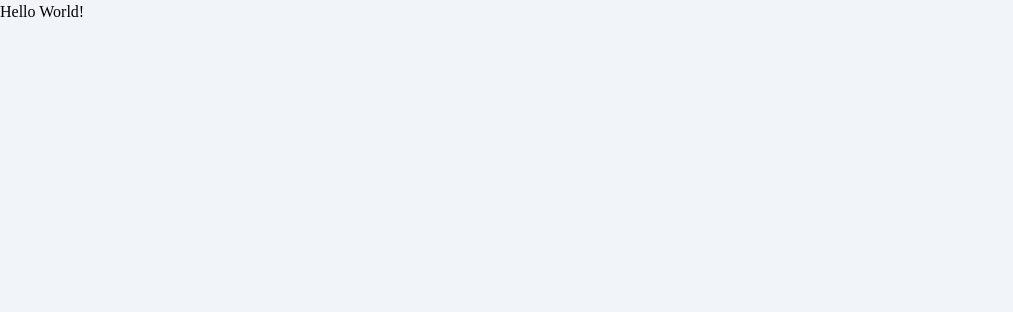
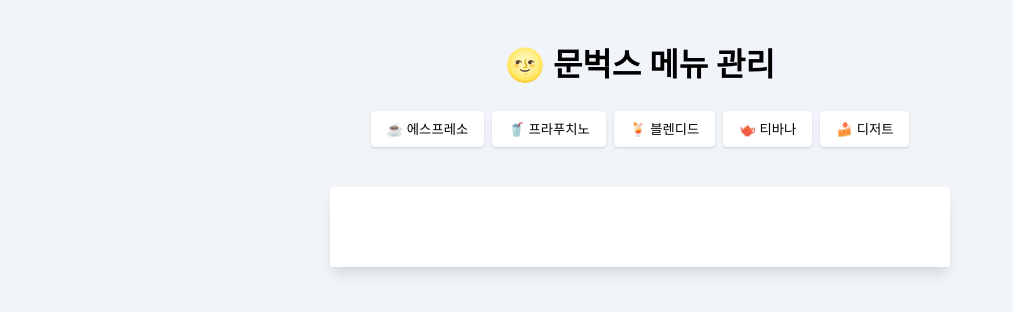
Before and after one commit to tjdgus3160/blackcoffee, a React (Create React App) app in the folder packages/client/: page / in a window 1280 px wide. Shown: the top 312 px of the page, without its empty margins (0-1013 px from the left). Built offline with nearby package versions, Linux system fonts and the light colour scheme.

Commit message:
add(client): Navigator

```diff
--- a/packages/client/src/App.tsx
+++ b/packages/client/src/App.tsx
@@ -1,5 +1,18 @@
+import Navigator from '@components/Navigator';
+
 function App() {
-  return <div>Hello World!</div>;
+  return (
+    <div id="app" className="px-4">
+      <div className="d-flex justify-center mt-5 w-100">
+        <div className="w-100">
+          <Navigator />
+          <main className="mt-10 d-flex justify-center">
+            <div className="wrapper bg-white p-10"></div>
+          </main>
+        </div>
+      </div>
+    </div>
+  );
 }
 
 export default App;
--- /dev/null
+++ b/packages/client/src/components/Navigator.tsx
@@ -0,0 +1,22 @@
+import {map} from 'lodash-es';
+
+import {CATAGORY} from '@utils';
+
+const Navigator = () => {
+  return (
+    <header className="my-4">
+      <a href="/" className="text-black">
+        <h1 className="text-center font-bold">🌝 문벅스 메뉴 관리</h1>
+      </a>
+      <nav className="d-flex justify-center flex-wrap">
+        {map(CATAGORY, (value, key) => (
+          <button key={key} className="cafe-category-name btn bg-white shadow mx-1">
+            {value}
+          </button>
+        ))}
+      </nav>
+    </header>
+  );
+};
+
+export default Navigator;
```
